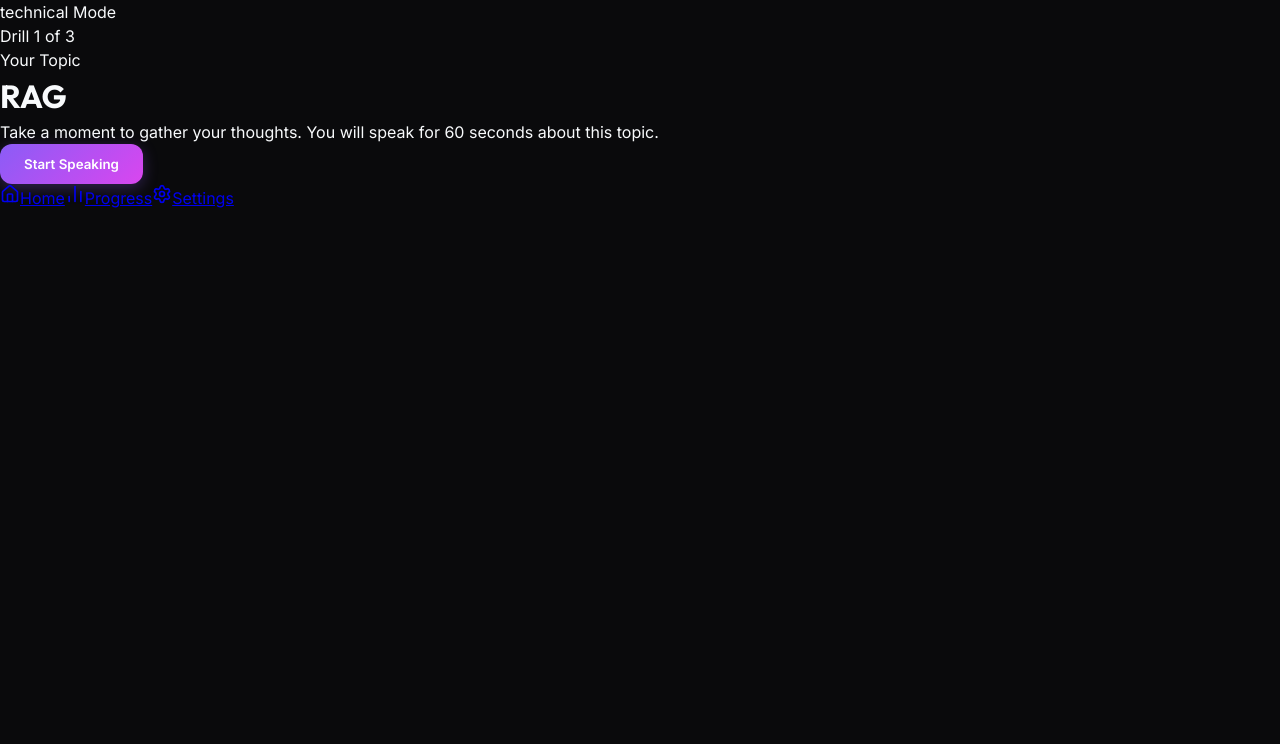
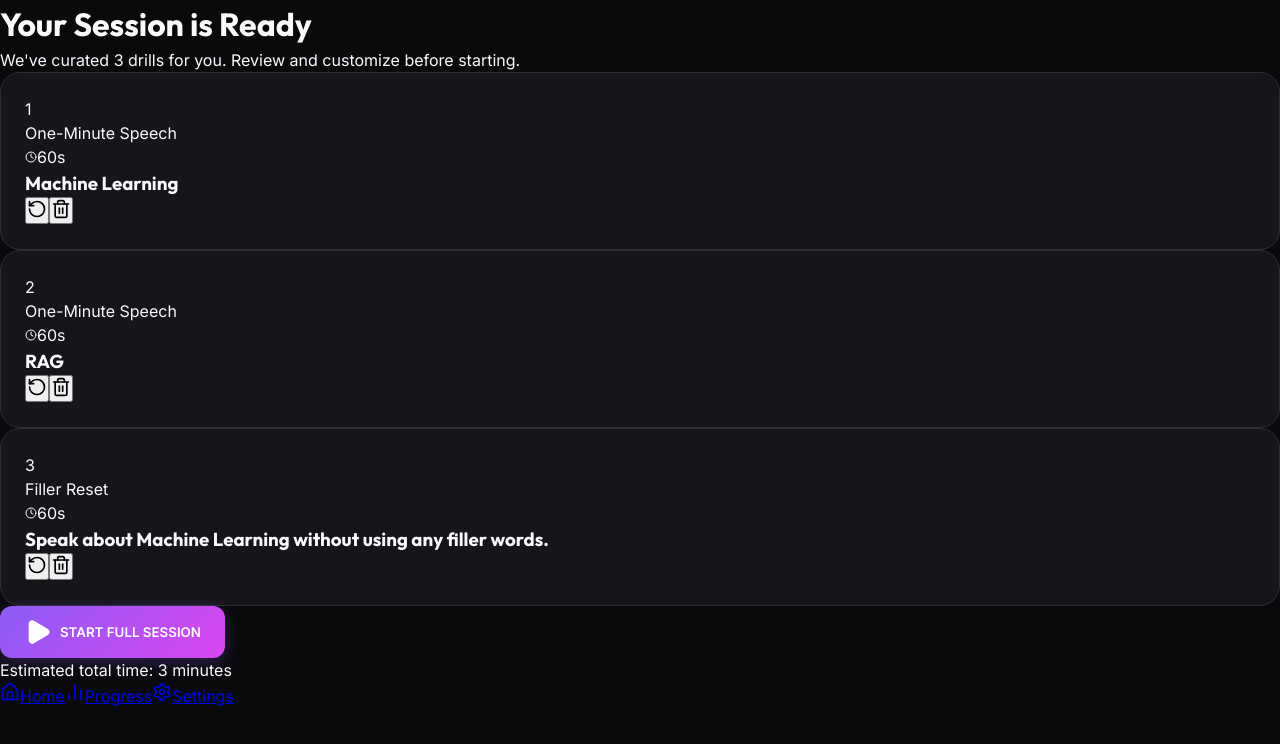
Before and after one commit to Vab-jain/speak-ai, a React (Vite) app: page /drill in a window 1280 px wide. Shown: the top 744 px of the page. Built offline with nearby package versions, Linux system fonts and the light colour scheme.

Commit message:
feat: implement multi-drill session flow (Issue #4)

```diff
--- /dev/null
+++ b/src/components/DrillPlaceholder.jsx
@@ -0,0 +1,35 @@
+import React from 'react';
+import { motion } from 'framer-motion';
+import { Construction, ArrowRight, RotateCcw } from 'lucide-react';
+
+const DrillPlaceholder = ({ drillType, onSwap }) => {
+  return (
+    <motion.div
+      initial={{ opacity: 0, scale: 0.95 }}
+      animate={{ opacity: 1, scale: 1 }}
+      className="glass-card max-w-xl w-full mx-auto flex flex-col items-center text-center p-12"
+    >
+      <div className="w-20 h-20 bg-warning/20 text-warning rounded-full flex items-center justify-center mb-8 animate-bounce">
+        <Construction size={40} />
+      </div>
+
+      <h2 className="text-3xl font-extrabold mb-4">Under Construction</h2>
+      <p className="text-lg text-text-secondary mb-10 leading-relaxed">
+        The <span className="text-white font-bold">{drillType}</span> drill is coming soon in a future issue!
+        For now, you can swap it for an implemented drill.
+      </p>
+
+      <div className="flex flex-col gap-4 w-full">
+        <button
+          onClick={onSwap}
+          className="btn btn-primary w-full py-4 text-lg"
+        >
+          <RotateCcw size={20} />
+          Swap for Implemented Drill
+        </button>
+      </div>
+    </motion.div>
+  );
+};
+
+export default DrillPlaceholder;
--- /dev/null
+++ b/src/components/SessionPreview.jsx
@@ -0,0 +1,82 @@
+import React from 'react';
+import { motion } from 'framer-motion';
+import { Play, RotateCcw, Trash2, Clock, Zap } from 'lucide-react';
+
+const SessionPreview = ({ drills, onStart, onSwap, onRemove }) => {
+  return (
+    <motion.div
+      initial={{ opacity: 0, y: 20 }}
+      animate={{ opacity: 1, y: 0 }}
+      className="max-w-3xl mx-auto w-full pb-20 pt-10"
+    >
+      <div className="text-center mb-10">
+        <h1 className="text-4xl font-extrabold mb-4">Your Session is Ready</h1>
+        <p className="text-xl text-text-secondary">
+          We've curated {drills.length} drills for you. Review and customize before starting.
+        </p>
+      </div>
+
+      <div className="flex flex-col gap-4 mb-12">
+        {drills.map((drill, idx) => (
+          <div
+            key={drill.id}
+            className="glass-card flex items-center justify-between p-6 hover:border-accent-primary/50 group"
+          >
+            <div className="flex items-center gap-6">
+              <div className="w-12 h-12 bg-white/5 rounded-xl flex items-center justify-center text-accent-primary font-bold text-xl">
+                {idx + 1}
+              </div>
+              <div>
+                <div className="flex items-center gap-2 mb-1">
+                  <span className="text-xs font-semibold uppercase tracking-wider text-accent-primary px-2 py-0.5 bg-accent-primary/10 rounded">
+                    {drill.label}
+                  </span>
+                  <div className="flex items-center gap-1 text-xs text-text-muted">
+                    <Clock size={12} />
+                    <span>{drill.durationSeconds}s</span>
+                  </div>
+                </div>
+                <h3 className="text-lg font-bold group-hover:text-white transition-colors line-clamp-1">
+                  {drill.prompt || 'Selecting topic...'}
+                </h3>
+              </div>
+            </div>
+
+            <div className="flex items-center gap-2">
+              <button
+                onClick={() => onSwap(drill.id)}
+                className="p-3 text-text-muted hover:text-accent-secondary hover:bg-white/5 rounded-xl transition-all"
+                title="Swap Drill"
+              >
+                <RotateCcw size={20} />
+              </button>
+              <button
+                onClick={() => onRemove(drill.id)}
+                className="p-3 text-text-muted hover:text-danger hover:bg-white/5 rounded-xl transition-all"
+                title="Remove Drill"
+              >
+                <Trash2 size={20} />
+              </button>
+            </div>
+          </div>
+        ))}
+      </div>
+
+      <div className="flex flex-col items-center gap-6">
+        <button
+          onClick={onStart}
+          disabled={drills.length === 0}
+          className="btn btn-primary px-16 py-5 text-2xl rounded-2xl shadow-[0_0_40px_rgba(139,92,246,0.4)] disabled:opacity-50 disabled:cursor-not-allowed"
+        >
+          <Play size={28} fill="white" />
+          START FULL SESSION
+        </button>
+        <p className="text-text-muted text-sm font-medium">
+          Estimated total time: {Math.ceil(drills.reduce((acc, d) => acc + d.durationSeconds, 0) / 60)} minutes
+        </p>
+      </div>
+    </motion.div>
+  );
+};
+
+export default SessionPreview;
--- a/src/pages/DrillPage.jsx
+++ b/src/pages/DrillPage.jsx
@@ -3,8 +3,8 @@ import { useLocation, useNavigate } from 'react-router-dom';
 import { motion, AnimatePresence } from 'framer-motion';
 
 import { useSettings } from '../context/SettingsContext';
-import { generateSession } from '../utils/sessionEngine';
-import { generateOneMinuteSpeechPrompt } from '../utils/promptGenerator';
+import { generateSession, swapDrill, removeDrill, DRILL_TYPES } from '../utils/sessionEngine';
+import { generatePrompt } from '../utils/promptGenerator';
 import { evaluateDrill } from '../utils/evaluationEngine';
 import { saveSession } from '../utils/progressStore';
 
@@ -16,6 +16,9 @@ import DrillTimer from '../components/DrillTimer';
 import LiveTranscriptBox from '../components/LiveTranscriptBox';
 import MiniStatsCard from '../components/MiniStatsCard';
 import SessionSummary from '../components/SessionSummary';
+import SessionPreview from '../components/SessionPreview';
+import DrillPlaceholder from '../components/DrillPlaceholder';
+import { XCircle, ChevronRight } from 'lucide-react';
 
 // Helper to parse query params
 function useQuery() {
@@ -23,6 +26,7 @@ function useQuery() {
 }
 
 const STAGES = {
+  PREVIEW: 'PREVIEW',
   PROMPT: 'PROMPT',
   ACTIVE: 'ACTIVE',
   STATS: 'STATS',
@@ -38,7 +42,7 @@ const DrillPage = () => {
 
   const [sessionPlan, setSessionPlan] = useState([]);
   const [currentDrillIndex, setCurrentDrillIndex] = useState(0);
-  const [stage, setStage] = useState(STAGES.PROMPT);
+  const [stage, setStage] = useState(STAGES.PREVIEW);
   const [completedDrills, setCompletedDrills] = useState([]);
 
   // State for the current drill
@@ -54,18 +58,53 @@ const DrillPage = () => {
   useEffect(() => {
     const duration = settings.durationPreference || 10;
     const plan = generateSession(duration, queryMode);
-    setSessionPlan(plan);
-    // Initialize first prompt
-    loadPromptForDrill(plan[0], queryMode);
+
+    // Generate prompts for all drills initially for the preview
+    const planWithPrompts = plan.map(drill => ({
+      ...drill,
+      prompt: generatePrompt(
+        drill.type,
+        queryMode,
+        queryMode === 'technical' ? settings.technicalTopics : settings.generalTopics
+      )
+    }));
+
+    setSessionPlan(planWithPrompts);
   }, []);
 
-  const loadPromptForDrill = (drillPlan, mode) => {
-    const topics = mode === 'technical' ? settings.technicalTopics : settings.generalTopics;
-    const prompt = generateOneMinuteSpeechPrompt(mode, topics);
-    setCurrentPrompt(prompt);
+  const handleSwap = (drillId) => {
+    const newPlan = swapDrill(sessionPlan, drillId, queryMode);
+    // Regenerate prompt for the swapped drill
+    const updatedPlan = newPlan.map(d => {
+      if (d.id === drillId) {
+        return {
+          ...d,
+          prompt: generatePrompt(
+            d.type,
+            queryMode,
+            queryMode === 'technical' ? settings.technicalTopics : settings.generalTopics
+          )
+        };
+      }
+      return d;
+    });
+    setSessionPlan(updatedPlan);
+  };
+
+  const handleRemove = (drillId) => {
+    setSessionPlan(removeDrill(sessionPlan, drillId));
+  };
+
+  const startSession = () => {
+    if (sessionPlan.length > 0) {
+      setCurrentDrillIndex(0);
+      setCurrentPrompt(sessionPlan[0].prompt);
+      setStage(STAGES.PROMPT);
+    }
   };
 
   const currentDrillPlan = sessionPlan[currentDrillIndex];
+
 
   // Auto-transition when timer ends
   useEffect(() => {
@@ -122,7 +161,7 @@ const DrillPage = () => {
     if (nextIndex < sessionPlan.length) {
       // Setup next drill
       setCurrentDrillIndex(nextIndex);
-      loadPromptForDrill(sessionPlan[nextIndex], queryMode);
+      setCurrentPrompt(sessionPlan[nextIndex].prompt);
 
       // Reset state for new drill
       timer.reset();
@@ -134,6 +173,15 @@ const DrillPage = () => {
       setStage(STAGES.SUMMARY);
     }
   };
+
+  const endSessionEarly = () => {
+    if (completedDrills.length > 0) {
+      setStage(STAGES.SUMMARY);
+    } else {
+      navigate('/');
+    }
+  };
+
 
   const finishSession = (sessionDataWithRating) => {
     saveSession({
@@ -154,19 +202,44 @@ const DrillPage = () => {
   return (
     <div className="max-w-4xl mx-auto px-6 pt-12 flex flex-col items-center">
 
-      {/* Header (hidden in summary) */}
-      {stage !== STAGES.SUMMARY && (
-        <div className="w-full flex justify-between items-center mb-12">
-          <div className="text-sm font-semibold text-text-muted uppercase tracking-wider">
+      {/* Header (hidden in summary and preview) */}
+      {stage !== STAGES.SUMMARY && stage !== STAGES.PREVIEW && (
+        <div className="w-full flex justify-between items-center mb-8">
+          <div className="flex flex-col">
+            <div className="text-sm font-semibold text-text-muted uppercase tracking-wider flex items-center gap-2">
               {queryMode} Mode
+              <ChevronRight size={14} />
+              <span className="text-accent-primary">{currentDrillPlan?.label}</span>
             </div>
+          </div>
+          <div className="flex items-center gap-4">
             <div className="text-sm font-semibold text-accent-primary uppercase tracking-wider bg-accent-primary/10 px-3 py-1 rounded-full">
               Drill {currentDrillIndex + 1} of {sessionPlan.length}
+            </div>
+            <button
+              onClick={endSessionEarly}
+              className="p-2 text-text-muted hover:text-danger hover:bg-danger/10 rounded-lg transition-colors"
+              title="End Session Early"
+            >
+              <XCircle size={20} />
+            </button>
           </div>
         </div>
       )}
 
       <AnimatePresence mode="wait">
+
+        {/* STAGE: PREVIEW */}
+        {stage === STAGES.PREVIEW && (
+          <motion.div key="preview" className="w-full">
+            <SessionPreview
+              drills={sessionPlan}
+              onStart={startSession}
+              onSwap={handleSwap}
+              onRemove={handleRemove}
+            />
+          </motion.div>
+        )}
 
         {/* STAGE: PROMPT */}
         {stage === STAGES.PROMPT && (
@@ -175,8 +248,10 @@ const DrillPage = () => {
             initial={{ opacity: 0, y: 20 }}
             animate={{ opacity: 1, y: 0 }}
             exit={{ opacity: 0, y: -20 }}
-            className="flex flex-col items-center text-center w-full mt-10"
+            className="flex flex-col items-center text-center w-full mt-4"
           >
+            {currentDrillPlan?.type === DRILL_TYPES.ONE_MINUTE_SPEECH ? (
+              <>
                 <span className="text-text-secondary uppercase tracking-widest font-semibold mb-4 text-sm">
                   Your Topic
                 </span>
@@ -192,8 +267,16 @@ const DrillPage = () => {
                 >
                   Start Speaking
                 </button>
+              </>
+            ) : (
+              <DrillPlaceholder
+                drillType={currentDrillPlan?.label}
+                onSwap={() => handleSwap(currentDrillPlan.id)}
+              />
+            )}
           </motion.div>
         )}
+
 
         {/* STAGE: ACTIVE */}
         {stage === STAGES.ACTIVE && (
--- a/src/utils/promptGenerator.js
+++ b/src/utils/promptGenerator.js
@@ -24,11 +24,45 @@ const FALLBACK_GENERAL = [
 ];
 
 /**
- * Picks a random topic from the user's topic list for a One-Minute Speech drill.
+ * Picks a random topic from the user's topic list for a drill.
  *
+ * @param {string} type - The drill type
  * @param {'technical'|'general'} mode
  * @param {string[]} topics - User-configured topic list
  * @returns {string} The selected topic/prompt
+ */
+export function generatePrompt(type, mode, topics) {
+  // Use existing logic for ONE_MINUTE_SPEECH
+  if (type === 'ONE_MINUTE_SPEECH') {
+    return generateOneMinuteSpeechPrompt(mode, topics);
+  }
+
+  // Fallback for other types until they are implemented
+  const pool =
+    topics && topics.length > 0
+      ? topics
+      : mode === 'technical'
+      ? FALLBACK_TECHNICAL
+      : FALLBACK_GENERAL;
+
+  const topic = pool[Math.floor(Math.random() * pool.length)];
+
+  switch (type) {
+    case 'SHADOW':
+      return `Listen and repeat: "In a world of ${topic}, the most important principle is clarity of communication."`;
+    case 'KEYWORDS':
+      return `Rattle off as many keywords as possible related to: ${topic}`;
+    case 'LEVEL_EXPLAIN':
+      return `Explain ${topic} to a high-schooler, then to an expert.`;
+    case 'FILLER_RESET':
+      return `Speak about ${topic} without using any filler words.`;
+    default:
+      return topic;
+  }
+}
+
+/**
+ * Legacy wrapper for One-Minute Speech
  */
 export function generateOneMinuteSpeechPrompt(mode, topics) {
   const pool =
--- a/src/utils/sessionEngine.js
+++ b/src/utils/sessionEngine.js
@@ -6,12 +6,27 @@
 
 export const DRILL_TYPES = {
   ONE_MINUTE_SPEECH: 'ONE_MINUTE_SPEECH',
-  // Future drill types will be added here in Issues #5-#8
+  SHADOW: 'SHADOW',
+  KEYWORDS: 'KEYWORDS',
+  LEVEL_EXPLAIN: 'LEVEL_EXPLAIN',
+  FILLER_RESET: 'FILLER_RESET',
 };
 
-// Approximate active drill duration in seconds (not counting transitions)
+// Approximate active drill duration in seconds
 const DRILL_DURATION_SECONDS = {
   [DRILL_TYPES.ONE_MINUTE_SPEECH]: 60,
+  [DRILL_TYPES.SHADOW]: 45,
+  [DRILL_TYPES.KEYWORDS]: 60,
+  [DRILL_TYPES.LEVEL_EXPLAIN]: 120,
+  [DRILL_TYPES.FILLER_RESET]: 60,
+};
+
+const DRILL_LABELS = {
+  [DRILL_TYPES.ONE_MINUTE_SPEECH]: 'One-Minute Speech',
+  [DRILL_TYPES.SHADOW]: 'Shadow Drill',
+  [DRILL_TYPES.KEYWORDS]: 'Rapid-Fire Keywords',
+  [DRILL_TYPES.LEVEL_EXPLAIN]: 'Level Explain',
+  [DRILL_TYPES.FILLER_RESET]: 'Filler Reset',
 };
 
 /**
@@ -22,18 +37,52 @@ const DRILL_DURATION_SECONDS = {
  * @returns {Array<{id: string, type: string, durationSeconds: number, mode: string}>}
  */
 export function generateSession(durationMinutes, mode) {
-  // Drill counts per session duration (tracer bullet values)
+  // Drill counts per session duration
   const drillCount = durationMinutes >= 15 ? 5 : 3;
+  const types = Object.values(DRILL_TYPES);
 
   const drills = [];
   for (let i = 0; i < drillCount; i++) {
-    drills.push({
-      id: `drill-${Date.now()}-${i}`,
-      type: DRILL_TYPES.ONE_MINUTE_SPEECH,
-      durationSeconds: DRILL_DURATION_SECONDS[DRILL_TYPES.ONE_MINUTE_SPEECH],
-      mode,
-    });
+    // For now, bias towards ONE_MINUTE_SPEECH since it's the only one implemented
+    // But include others to test the "coming soon" UI
+    const type = Math.random() > 0.6
+      ? types[Math.floor(Math.random() * types.length)]
+      : DRILL_TYPES.ONE_MINUTE_SPEECH;
+
+    drills.push(createDrill(type, mode));
   }
 
   return drills;
 }
+
+function createDrill(type, mode) {
+  return {
+    id: `drill-${Date.now()}-${Math.random().toString(36).substr(2, 9)}`,
+    type,
+    label: DRILL_LABELS[type],
+    durationSeconds: DRILL_DURATION_SECONDS[type],
+    mode,
+  };
+}
+
+/**
+ * Replaces a drill in the session with a new one.
+ */
+export function swapDrill(drills, drillId, mode) {
+  const index = drills.findIndex(d => d.id === drillId);
+  if (index === -1) return drills;
+
+  const newDrills = [...drills];
+  const types = Object.values(DRILL_TYPES);
+  const newType = types[Math.floor(Math.random() * types.length)];
+
+  newDrills[index] = createDrill(newType, mode);
+  return newDrills;
+}
+
+/**
+ * Removes a drill from the session.
+ */
+export function removeDrill(drills, drillId) {
+  return drills.filter(d => d.id !== drillId);
+}
```
Lines whose indentation alone changed are shown as unchanged.
